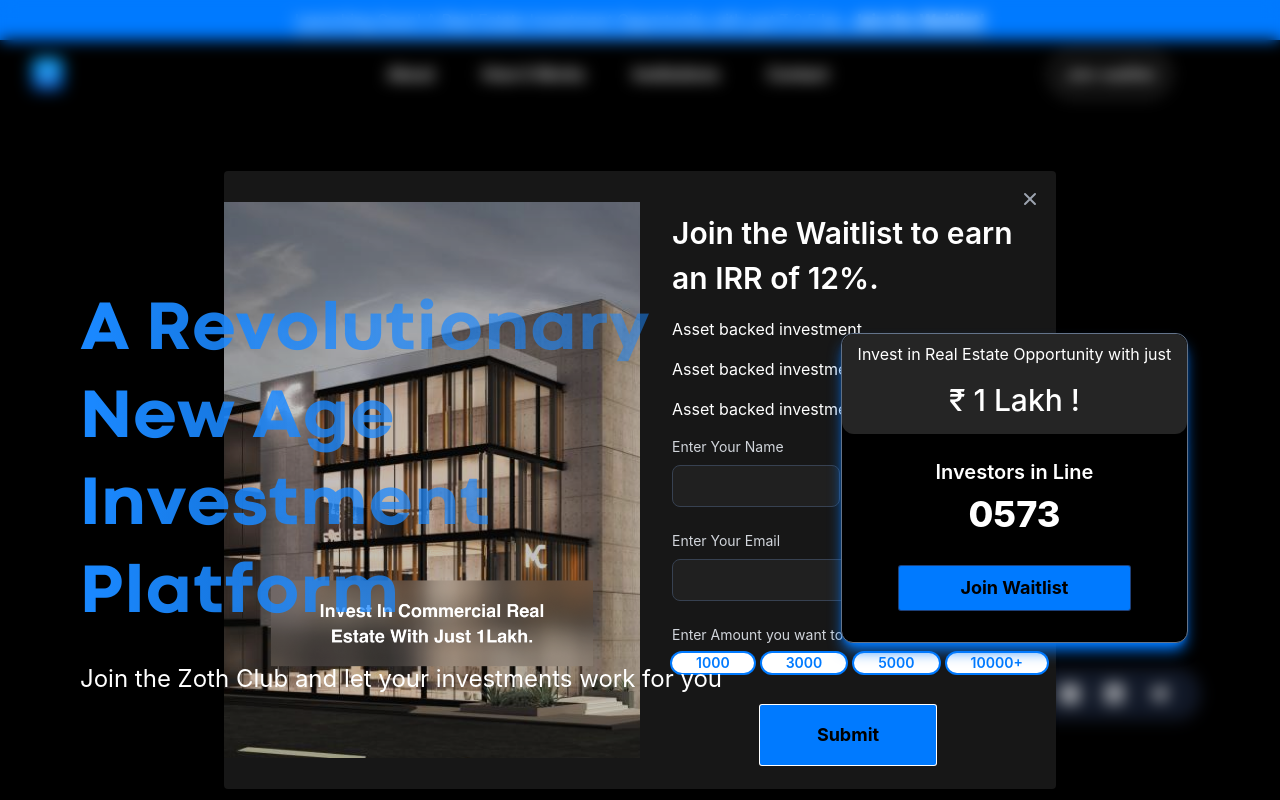
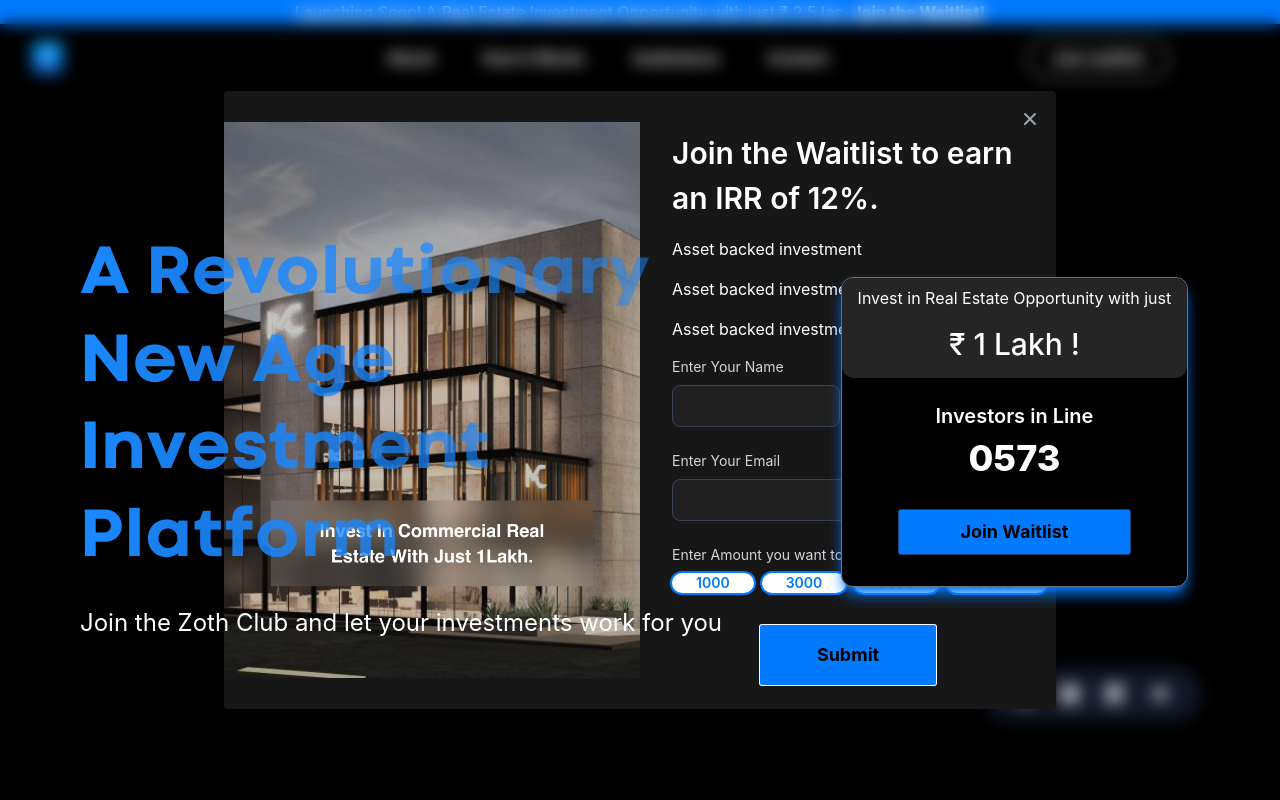
Before and after one commit to 0xZothio/landing_page_v1, a React (Create React App) app: page / in a window 1280 px wide. Both pictures are taken after a click on the button "Join waitlist". Shown: the top 800 px of the page. Built offline with nearby package versions, Linux system fonts and the light colour scheme.

Commit message:
changes at night

```diff
--- a/src/components/HeroSection.js
+++ b/src/components/HeroSection.js
@@ -38,7 +38,7 @@ const Hero = ({ setScrollValue }) => {
           className="relative px-6 lg:px-8 h-full"
         >
           <div className="mx-auto min-h-screen flex justify-center items-center">
-            <div className=" flex justify-center flex-col md:flex-row z-50 h-full">
+            <div className=" flex justify-center flex-col md:flex-row z-50 h-full pb-20">
               <div className="md:w-3/5 w-full md:ml-12">
                 <h1 className="text-4xl font-codec sm:text-[70px] font-extrabold leading-tight text-center md:text-left tracking-normal herotext">
                   A Revolutionary New Age Investment Platform
--- a/src/components/Invite.js
+++ b/src/components/Invite.js
@@ -80,7 +80,7 @@ export default function Invite({ setIsVisible }) {
 
   return (
     <div className="fixed top-0 left-0 right-0 flex justify-center items-center backdrop-blur z-50 w-full  p-4 overflow-x-hidden overflow-y-auto md:inset-0 h-modal h-full">
-      <div className="relative w-2/3 h-full  md:h-auto md:mt-40">
+      <div className="relative w-full sm:w-2/3 h-full  md:h-auto">
         <div className="relative  rounded shadow bg-[#171717]">
           <button
             type="button"
@@ -119,7 +119,7 @@ export default function Invite({ setIsVisible }) {
                 </div>
               </div>
             ) : (
-              <div className="px-6 py-6 lg:px-8 w-1/2 mt-4">
+              <div className="px-6 py-6 lg:px-8 w-full sm:w-1/2 mt-4">
                 <h3 className="mb-4 text-3xl font-semibold  text-white leading-normal text-[#007AFF]">
                   Join the Waitlist to earn an IRR of 12%.
                 </h3>
@@ -172,17 +172,17 @@ export default function Invite({ setIsVisible }) {
                         Enter Your Phone no
                       </label>
                       <input
-                        type="email"
-                        name="email"
-                        id="email"
+                        type="mobile"
+                        name="mobile"
+                        id="mobile"
                         className=" border text-sm rounded-lg focus:ring-blue-500 focus:border-blue-500 block w-full p-2.5 bg-[#202020] border-gray-700 placeholder-gray-400 text-white"
                         placeholder=""
                         required={true}
-                        value={inviteData.email}
+                        value={inviteData.mobile}
                         onChange={(e) => onChangeData(e)}
                       />
                       <p className="text-sm text-red-500 ">
-                        {formErrors.email}
+                        {formErrors.mobile}
                       </p>
                     </div>
                   </div>
@@ -239,7 +239,7 @@ export default function Invite({ setIsVisible }) {
                         onClick={() => {
                           changeAmount(100);
                         }}
-                        className=" h-[20px] bg-white rounded-full px-6 text-[#007AFF] ring-2 focus:outline-none font-semibold  text-sm text-center hover:bg-gray-200 select:bg-[#007AFF] ring-[#007AFF] focus:bg-[#007AFF] focus:text-white"
+                        className=" h-[20px] bg-white rounded-full px-4 sm:px-6  text-[#007AFF] ring-2 focus:outline-none font-semibold  text-sm text-center hover:bg-gray-200 select:bg-[#007AFF] ring-[#007AFF] focus:bg-[#007AFF] focus:text-white"
                       >
                         1000
                       </button>
@@ -248,7 +248,7 @@ export default function Invite({ setIsVisible }) {
                         onClick={() => {
                           changeAmount(200);
                         }}
-                        className=" h-[20px] bg-white rounded-full px-6 text-[#007AFF] ring-2 focus:outline-none font-semibold  text-sm text-center hover:bg-gray-200 select:bg-[#007AFF] ring-[#007AFF] focus:bg-[#007AFF] focus:text-white"
+                        className=" h-[20px] bg-white rounded-full px-4 sm:px-6  text-[#007AFF] ring-2 focus:outline-none font-semibold  text-sm text-center hover:bg-gray-200 select:bg-[#007AFF] ring-[#007AFF] focus:bg-[#007AFF] focus:text-white"
                       >
                         3000
                       </button>
@@ -257,7 +257,7 @@ export default function Invite({ setIsVisible }) {
                         onClick={() => {
                           changeAmount(300);
                         }}
-                        className=" h-[20px] bg-white rounded-full px-6 text-[#007AFF] ring-2 focus:outline-none font-semibold  text-sm text-center hover:bg-gray-200 select:bg-[#007AFF] ring-[#007AFF] focus:bg-[#007AFF] focus:text-white"
+                        className=" h-[20px] bg-white rounded-full px-4 sm:px-6  text-[#007AFF] ring-2 focus:outline-none font-semibold  text-sm text-center hover:bg-gray-200 select:bg-[#007AFF] ring-[#007AFF] focus:bg-[#007AFF] focus:text-white"
                       >
                         5000
                       </button>
@@ -266,7 +266,7 @@ export default function Invite({ setIsVisible }) {
                         onClick={() => {
                           changeAmount(400);
                         }}
-                        className=" h-[20px] bg-white rounded-full px-6 text-[#007AFF] ring-2 focus:outline-none font-semibold  text-sm text-center hover:bg-gray-200 select:bg-[#007AFF] ring-[#007AFF] focus:bg-[#007AFF] focus:text-white"
+                        className=" h-[20px] bg-white rounded-full px-4 sm:px-6 text-[#007AFF] ring-2 focus:outline-none font-semibold  text-sm text-center hover:bg-gray-200 select:bg-[#007AFF] ring-[#007AFF] focus:bg-[#007AFF] focus:text-white"
                       >
                         10000+
                       </button>
--- a/src/components/Navbar.js
+++ b/src/components/Navbar.js
@@ -44,10 +44,13 @@ const Navbar = ({ setIsVisible }) => {
   // }
 
   return (
-    <div className={"bg-black text-white z-10 pt-8 relative mt-6"}>
+    <div className={"bg-black text-white z-10 pt-8 sm:pt-4 relative mt-6"}>
       {console.log(section)}
-      <div class="fixed top-0 left-0 shadow-lg bg-[#007AFF] z-50 w-screen text-center p-2 px-4">
-        <h5 class="text-white text-md font-normal underline underline-offset-8">
+      <div class="fixed top-0 left-0 shadow-lg bg-[#007AFF] z-50 w-screen text-center px-4">
+        <h5
+          class="text-white text-[1rem] font-normal underline cursor-pointer"
+          onClick={() => setIsVisible(true)}
+        >
           Launching Soon! A Real Estate Investment Opportunity with just ₹ 2.5
           lac. <span className="font-extrabold">Join the Waitlist!</span>
         </h5>
@@ -159,7 +162,7 @@ const Navbar = ({ setIsVisible }) => {
           </div>
           <div className="hidden md:flex md:min-w-0 md:flex-1 md:justify-end md:gap-x-6 px-20">
             <button
-              className="inline-block rounded-full px-3 py-2 text-base font-semibold text-white hover:text-black hover:bg-white shadow-sm ring-1 ring-white hover:ring-white"
+              className="inline-block rounded-full px-6 py-2 text-base font-semibold text-white hover:text-black hover:bg-white shadow-sm ring-1 ring-white hover:ring-white"
               onClick={() => setIsVisible(true)}
             >
               Join waitlist{" "}
```
